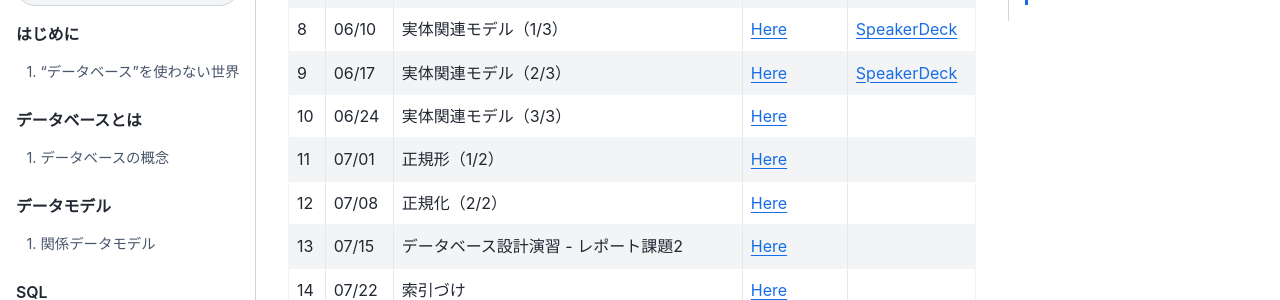
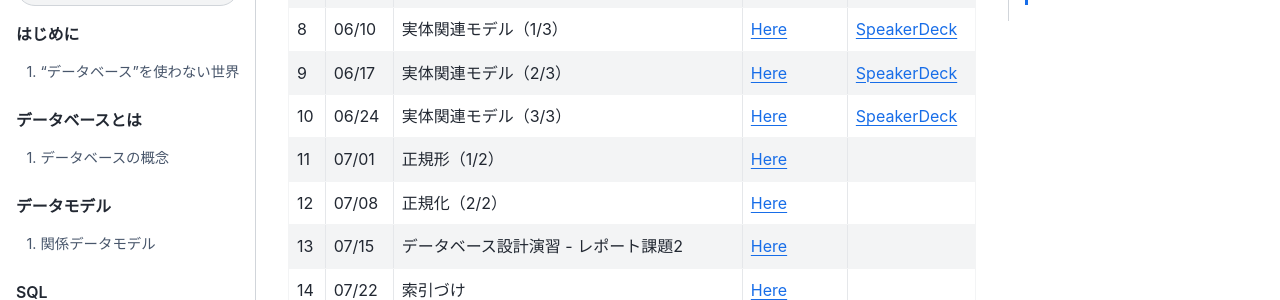
Before and after one commit to hontolab-courses/database-lecturenote, a Jupyter Book: the page built from index.md, in a window 1280 px wide and 900 px high, scrolled down 1412 px. Shown: the part 154-454 px from the top of the window. Built offline with Jupyter Book 1.0.4 settings and Sphinx 7.4.7 and the Sphinx Book theme 1.1.4, drawn with Linux system fonts in a browser that asks for light colours.

Commit message:
第10回

```diff
--- a/index.md
+++ b/index.md
@@ -50,7 +50,7 @@ PDF資料が欲しい方は[コチラ]()からダウンロードしてくださ
 | 7 | 06/03 | SQL演習 - レポート課題1 | [Here](content/exercise/sql.ipynb) |  |
 | 8 | 06/10 | 実体関連モデル（1/3） | [Here](content/er-model/01.md) | [SpeakerDeck](https://speakerdeck.com/trycycle/database-lecture-08) |
 | 9 | 06/17 | 実体関連モデル（2/3）| [Here](content/er-model/02.md) | [SpeakerDeck](https://speakerdeck.com/trycycle/database-lecture-09) |
-| 10 | 06/24 | 実体関連モデル（3/3） | [Here](content/er-model/03.md) |  |
+| 10 | 06/24 | 実体関連モデル（3/3） | [Here](content/er-model/03.md) | [SpeakerDeck](https://speakerdeck.com/trycycle/database-lecture-10) |
 | 11 | 07/01 | 正規形（1/2） | [Here](content/db-design/01.ipynb) |  |
 | 12 | 07/08 | 正規化（2/2） | [Here](content/db-design/02.ipynb) |  |
 | 13 | 07/15 | データベース設計演習 - レポート課題2 | [Here](content/exercise/db-design.md) |  |
```
Also changed, not shown: content/er-model/03.md (+1 -1 lines).
